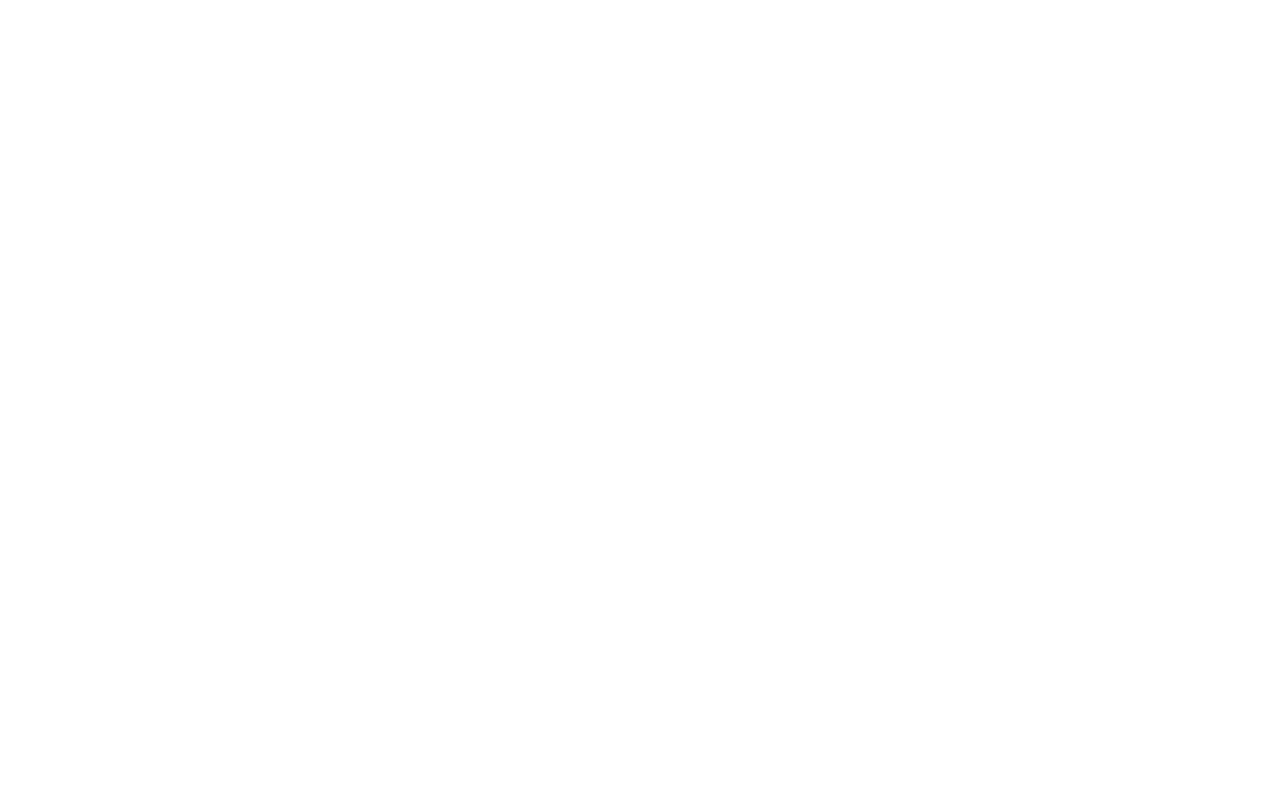
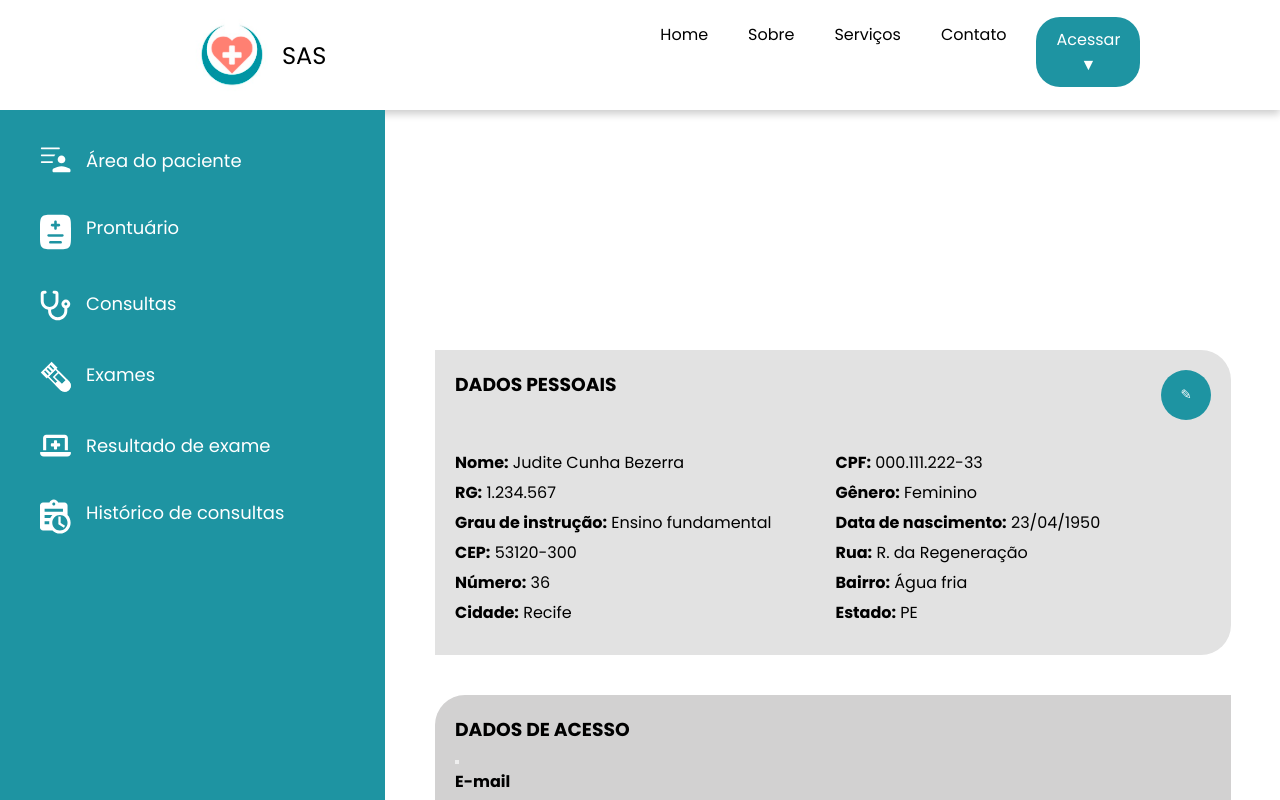
Before and after one commit to SAS-Organizacao/SAS-FrontEnd, a React (Vite) app in the folder SAS/: page /perfil in a window 1280 px wide. Before the commit this address had no page. Shown: the top 800 px of the page. Built offline with nearby package versions, Linux system fonts and the light colour scheme.

Commit message:
feat - implementação página de dados pessoais

```diff
--- a/SAS/src/App.jsx
+++ b/SAS/src/App.jsx
@@ -5,6 +5,7 @@
 import Cadastro from './pages/Cadastro'
 import Menu_lateral from './components/Menu_lateral'
 import Agendar_consulta from './components/Agendar_consulta'
+import Perfil from './pages/Perfil'
 
 
 function App() {
@@ -23,6 +24,8 @@
 
         <Route path='/agendarconsulta' element={<Agendar_consulta />}></Route>
 
+        <Route path='/perfil' element={<Perfil />}></Route>
+
       </Routes>
     </BrowserRouter>
   )
--- a/SAS/src/components/Agendar_consulta/agendarconsulta.css
+++ b/SAS/src/components/Agendar_consulta/agendarconsulta.css
@@ -1,6 +1,6 @@
 .agendar-consulta {
-    /* width: 1339.8px; */
-    width: 77%;
+    width: 1339.8px;
+    /* width: 77%; */
     height: 500px;
     display: flex;
     padding: 50px;
--- a/SAS/src/components/Agendar_consulta/index.jsx
+++ b/SAS/src/components/Agendar_consulta/index.jsx
@@ -1,12 +1,12 @@
 import { useNavigate } from "react-router"
 import { useState } from "react"
-// import Menulateral from '../../components/Menu_lateral'
-// import Button from '../../components/Navbar'
+import Menulateral from '../../components/Menu_lateral'
+import Button from '../../components/Navbar'
 import './agendarconsulta.css'
 
 
 export default function Agendarconsulta() {
-    // const navigation = useNavigate()
+    const navigation = useNavigate()
 
     // const [isOpen, setIsOpen] = useState(false)
 
@@ -20,8 +20,8 @@
 
     return (
         <>
-            {/* <Button />
-            <Menulateral /> */}
+            <Button />
+            <Menulateral />
 
             <div className="agendar-consulta">
                 <div className="agendar-medicos">
@@ -42,7 +42,7 @@
 
                     <div>
                         <h3>Selecione a UBS de sua preferência</h3>
-                        <button className="dropdown-agendar" onClick={toggleMenu}>
+                        <button className="dropdown-agendar">
                             Unidade Básica de Saúde
                         </button>
 
--- /dev/null
+++ b/SAS/src/pages/Perfil/index.jsx
@@ -0,0 +1,51 @@
+import './perfil.css'
+import Button from '../../components/Navbar'
+import Menulateral from '../../components/Menu_lateral'
+
+export default function Perfil() {
+
+    return (
+        <>
+        <Button/>
+        <Menulateral/>
+        <div className='perfil'>
+            <div className='dados-pessoais'>
+               <div className='dados-p'>
+               <h3>DADOS PESSOAIS</h3>
+               <button className='btn-dados'>&#9998;</button>
+               </div>
+
+               <div>
+                <div className='dados-info'>
+                    <p><strong>Nome:</strong> Judite Cunha Bezerra</p>
+                    <p><strong>CPF:</strong> 000.111.222-33</p>
+                    <p><strong>RG:</strong> 1.234.567</p>
+                    <p><strong>Gênero:</strong> Feminino</p>
+                    <p><strong>Grau de instrução:</strong> Ensino fundamental</p>
+                    <p><strong>Data de nascimento:</strong> 23/04/1950</p>
+                    <p><strong>CEP:</strong> 53120-300</p>
+                    <p><strong>Rua:</strong> R. da Regeneração</p>
+                    <p><strong>Número:</strong> 36</p>
+                    <p><strong>Bairro:</strong> Água fria</p>
+                    <p><strong>Cidade:</strong> Recife</p>
+                    <p><strong>Estado:</strong> PE</p>
+                </div>
+               </div>
+            </div>
+
+            <div className='dados-acesso'>
+                <div className='dados-a'>
+                    <h3>DADOS DE ACESSO</h3>
+                    <button></button>
+                </div>
+
+                <div className='dados-contato'>
+                    <h4>E-mail</h4>
+                    <h4>Senha</h4>
+                    <h4>Celular</h4>
+                </div>
+            </div>
+        </div>
+        </>
+    )
+}
--- /dev/null
+++ b/SAS/src/pages/Perfil/perfil.css
@@ -0,0 +1,48 @@
+.perfil {
+    /* background-color: pink; */
+    width: 70%;
+    height: 800px;
+    position: absolute;
+    bottom: -300px;
+    left: 385px;
+    padding: 50px;
+}
+
+.dados-pessoais {
+    background-color: #E2E2E2;
+    /* width: 800px; */
+    border-radius: 0 30px 30px 0;
+    padding: 20px;
+    margin-bottom: 40px;
+}
+
+.btn-dados {
+    border: none;
+    background-color: #1E94A2;
+    border-radius: 50px;
+    width: 50px;
+    height: 50px;
+    color: #fff;
+}
+
+.dados-p {
+    /* background-color: aqua; */
+    /* width: 750px; */
+    display: flex;
+    justify-content: space-between;
+
+}
+
+.dados-info {
+    /* background-color: rgb(233, 193, 118); */
+    display: grid;
+    grid-template-columns: repeat(2, 1fr);
+    gap: 5px;
+    padding: 30px 0 10px 0;
+}
+
+.dados-acesso {
+    background-color: #D2D1D1;
+    padding: 20px;
+    border-radius: 30px 0 0 30px;
+}
```
